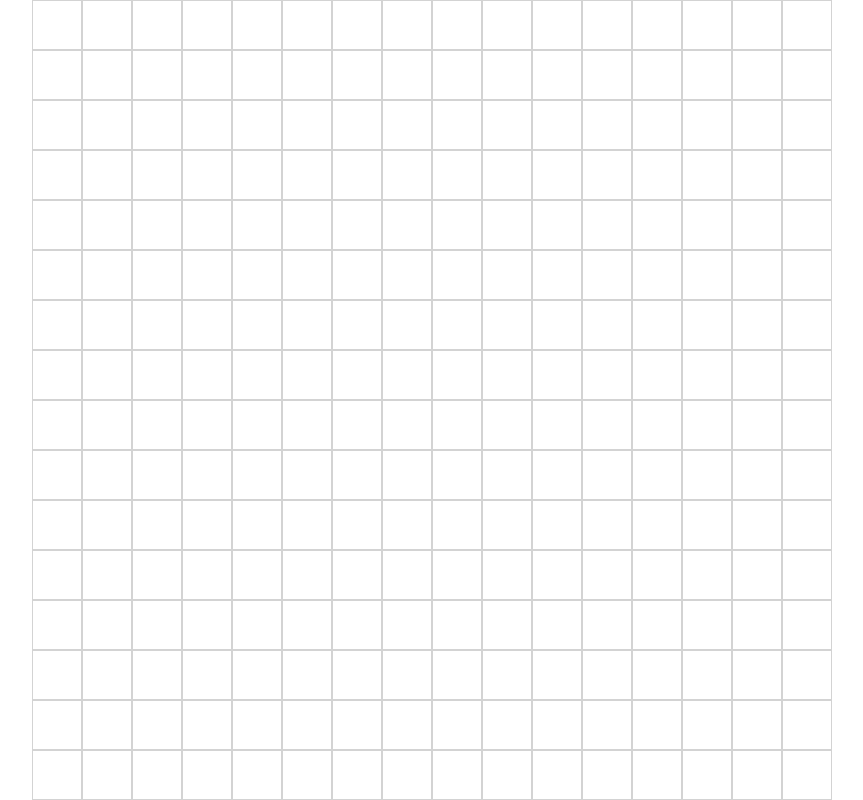
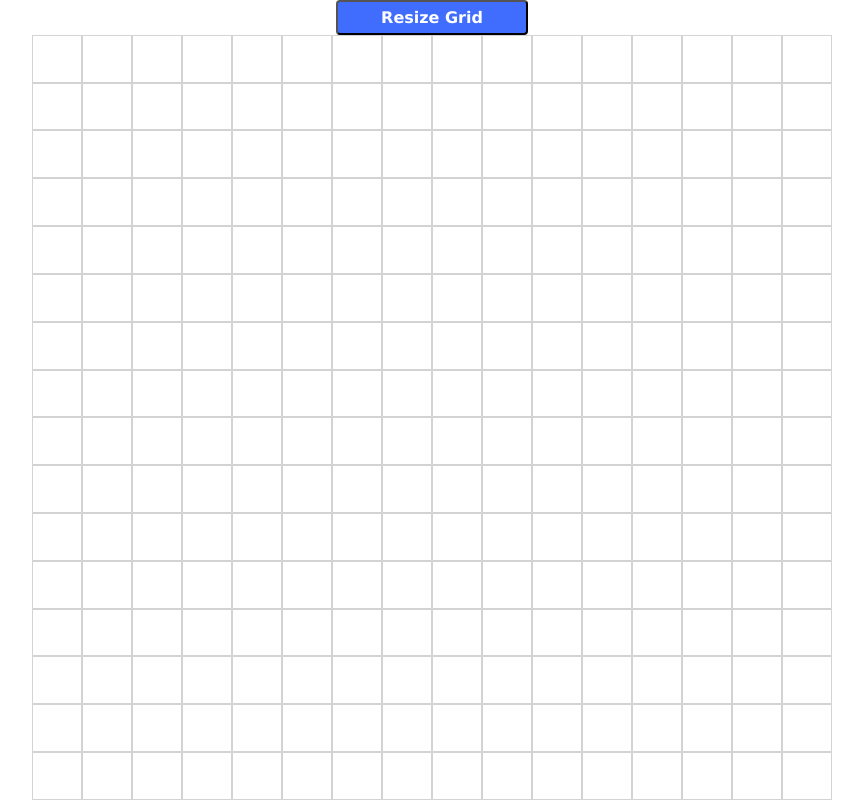
Before and after one commit to RobLaughlin/odin-etch-a-sketch, a plain HTML site: page index.html in a window 1280 px wide. Shown: the whole page, without its empty margins (208-1071 px from the left). Drawn offline with Linux system fonts and the light colour scheme.

Commit message:
Add resize grid button

```diff
--- a/css/index.css
+++ b/css/index.css
@@ -2,9 +2,10 @@ body {
     margin: 0;
     padding: 0;
     display: flex;
-    justify-content: center;
+    justify-content: space-evenly;
     align-items: center;
     height: 100vh;
+    flex-direction: column;
 }
 
 #GridContainer {
@@ -13,7 +14,6 @@ body {
     height: 800px;
     display: flex;
     flex-wrap: wrap;
-    margin: auto;
 }
 
 .gridSquare {
@@ -26,3 +26,19 @@ body {
 .hovered {
     background-color: lightslategray;
 }
+
+#ResizeGridBtn {
+    width: 15%;
+    height: 36px;
+    background-color: rgb(65, 109, 255);
+    color: white;
+    font-family: Verdana, Geneva, Tahoma, sans-serif;
+    font-weight: bold;
+    font-size: 16px;
+    border-radius: 4px;
+    cursor: pointer;
+}
+
+#ResizeGridBtn:hover {
+    background-color: rgb(86, 125, 254);
+}
--- a/index.html
+++ b/index.html
@@ -7,6 +7,7 @@
     <link href="css/index.css" rel="stylesheet">
 </head>
 <body>
+    <button id="ResizeGridBtn">Resize Grid</button>
     <div id="GridContainer">
 
     </div>
```
